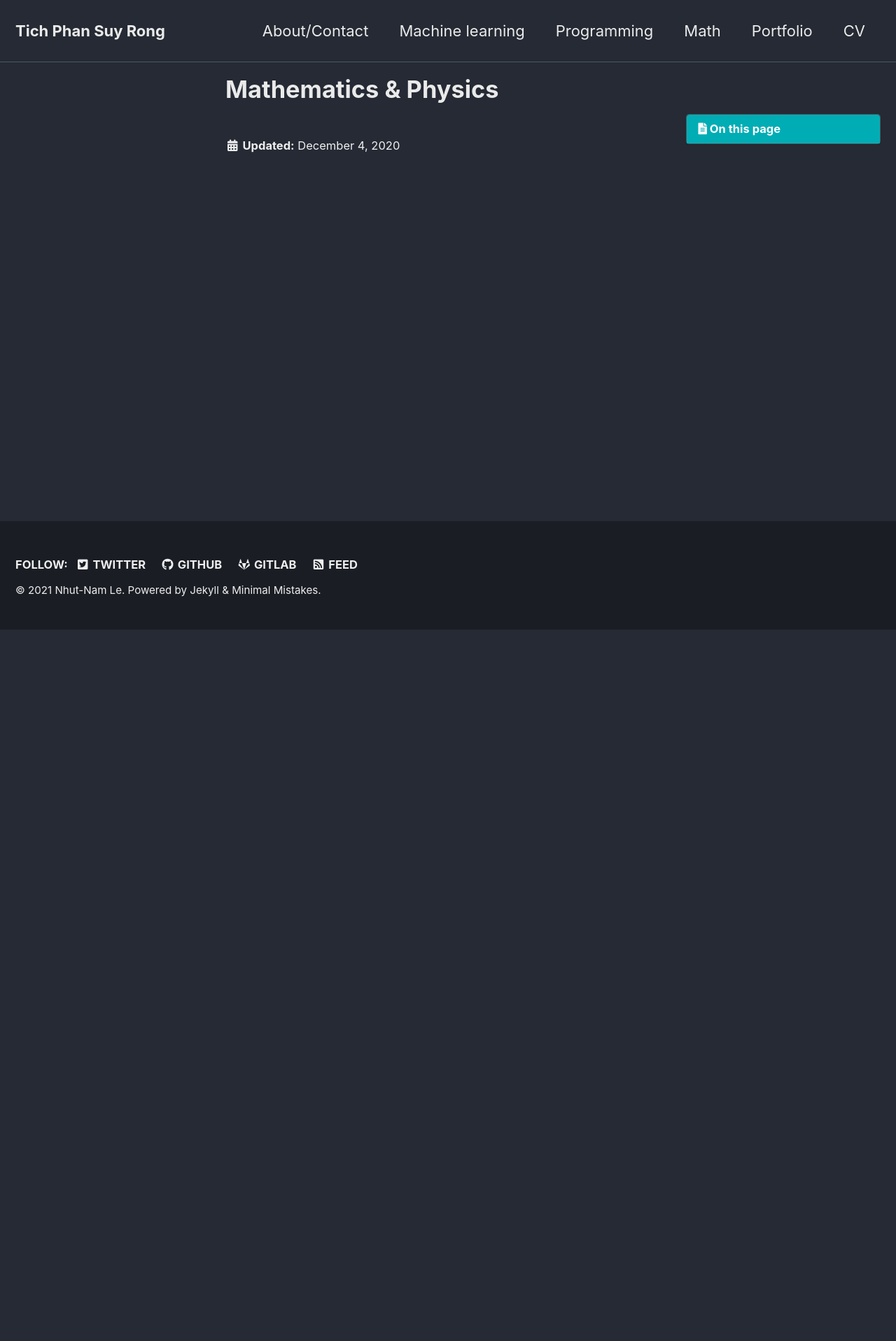
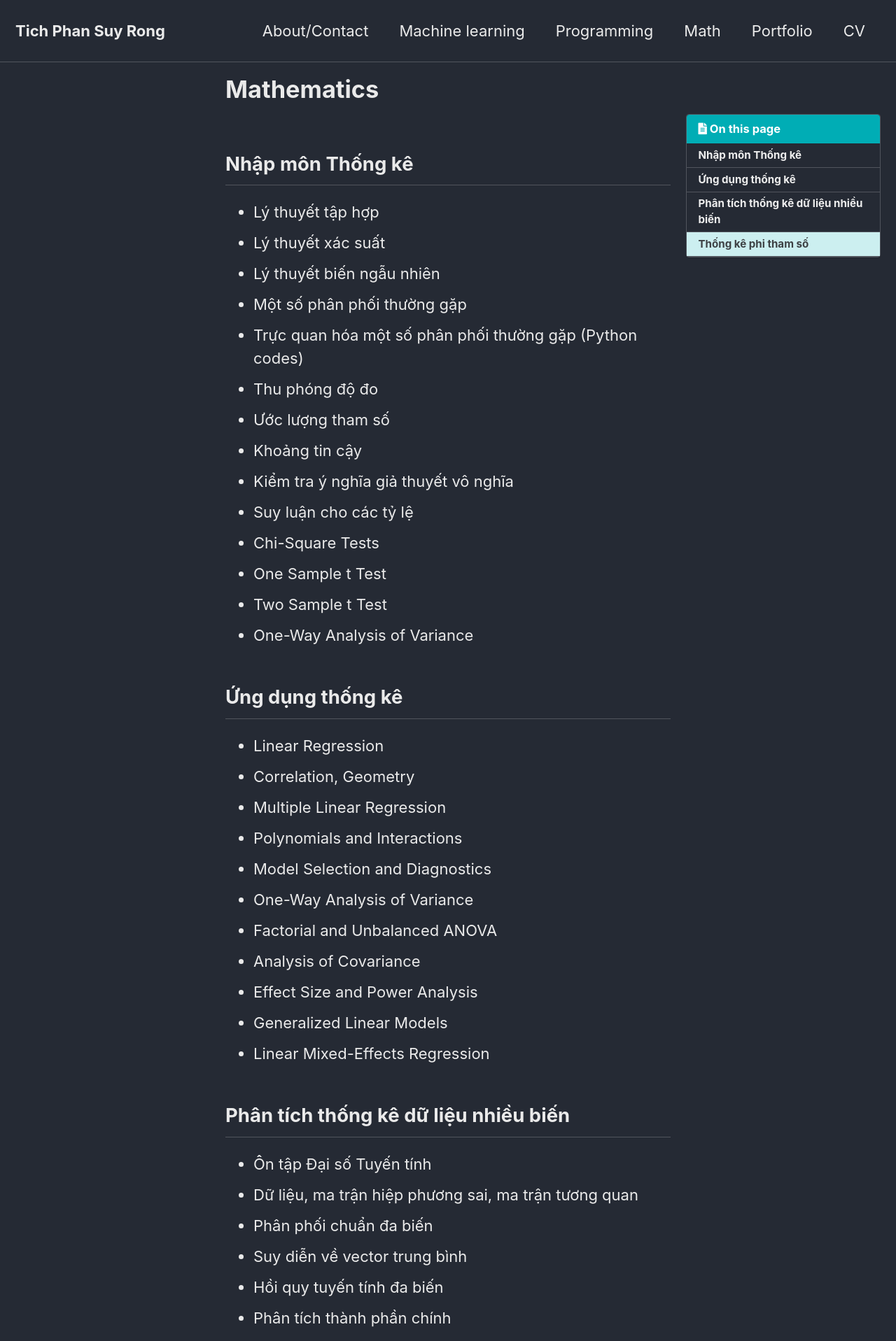
Before and after one commit to nhutnamhcmus/nhutnamhcmus.github.io, a Jekyll site: the page built from _pages/math.md, in a window 1280 px wide. Shown: the top 1917 px of the page at 70% size. Built offline with Jekyll 4.4.1, drawn with Linux system fonts in a browser that asks for light colours; cached includes are drawn as plain includes; before the commit the page ends 900 px from its top, so only the background shows below that; some of the changed text lies outside the part shown.

Commit message:
Update from local

```diff
--- a/_layouts/default.html
+++ b/_layouts/default.html
@@ -1,6 +1,23 @@
 ---
 ---
-
+<style TYPE="text/css">
+  code.has-jax {font: inherit; font-size: 100%; background: inherit; border: inherit;}
+  </style>
+  <script type="text/x-mathjax-config">
+  MathJax.Hub.Config({
+      tex2jax: {
+          inlineMath: [['$','$'], ['\\(','\\)']],
+          skipTags: ['script', 'noscript', 'style', 'textarea', 'pre'] // removed 'code' entry
+      }
+  });
+  MathJax.Hub.Queue(function() {
+      var all = MathJax.Hub.getAllJax(), i;
+      for(i = 0; i < all.length; i += 1) {
+          all[i].SourceElement().parentNode.className += ' has-jax';
+      }
+  });
+  </script>
+<script type="text/javascript" src="https://cdnjs.cloudflare.com/ajax/libs/mathjax/2.7.4/MathJax.js?config=TeX-AMS_HTML-full"></script>
 <!doctype html>
 <!--
   Minimal Mistakes Jekyll Theme 4.21.0 by Michael Rose
--- a/_pages/math.md
+++ b/_pages/math.md
@@ -1,7 +1,59 @@
 ---
 layout: single
 permalink: /math/
-title: "Mathematics & Physics"
+title: "Mathematics"
 last_modified_at: 2020-12-4
 toc: true
 ---
+
+## Nhập môn Thống kê
+- Lý thuyết tập hợp
+- Lý thuyết xác suất
+- Lý thuyết biến ngẫu nhiên
+- Một số phân phối thường gặp
+- Trực quan hóa một số phân phối thường gặp (Python codes)
+- Thu phóng độ đo
+- Ước lượng tham số
+- Khoảng tin cậy
+- Kiểm tra ý nghĩa giả thuyết vô nghĩa
+- Suy luận cho các tỷ lệ
+- Chi-Square Tests
+- One Sample t Test
+- Two Sample t Test
+- One-Way Analysis of Variance
+
+## Ứng dụng thống kê
+- Linear Regression
+- Correlation, Geometry
+- Multiple Linear Regression
+- Polynomials and Interactions
+- Model Selection and Diagnostics
+- One-Way Analysis of Variance
+- Factorial and Unbalanced ANOVA
+- Analysis of Covariance
+- Effect Size and Power Analysis
+- Generalized Linear Models
+- Linear Mixed-Effects Regression
+
+## Phân tích thống kê dữ liệu nhiều biến
+- Ôn tập Đại số Tuyến tính
+- Dữ liệu, ma trận hiệp phương sai, ma trận tương quan
+- Phân phối chuẩn đa biến
+- Suy diễn về vector trung bình
+- Hồi quy tuyến tính đa biến
+- Phân tích thành phần chính
+- Phân tích dữ kiện
+- Phân tích tương quan chính tắc
+- Phân lớp
+- Gom nhóm
+## Thống kê phi tham số
+- Ước lượng mật độ và phân phối
+- Nonparametric One-Sample Location Tests
+- Nonparametric K-Sample Location Tests
+- Nonparametric Dispersion and Equality Tests
+- Nonparametric Independence Tests
+- Nonparametric Hypothesis Tests
+- Nonparametric Bootstrap Sampling
+- Nonparametric Regression
+- Smoothing Spline Regression
+- Multiple and Generalized Nonparametric Regression
```
Also changed, not shown: _pages/machine-learning.md (+18 -2 lines), _pages/programming.md (+8 -0 lines), intro2ml/topic00-intro-ml.md (added, +101 -0 lines), intro2ml/img/topic0/Learning_from_Data.png (added).
